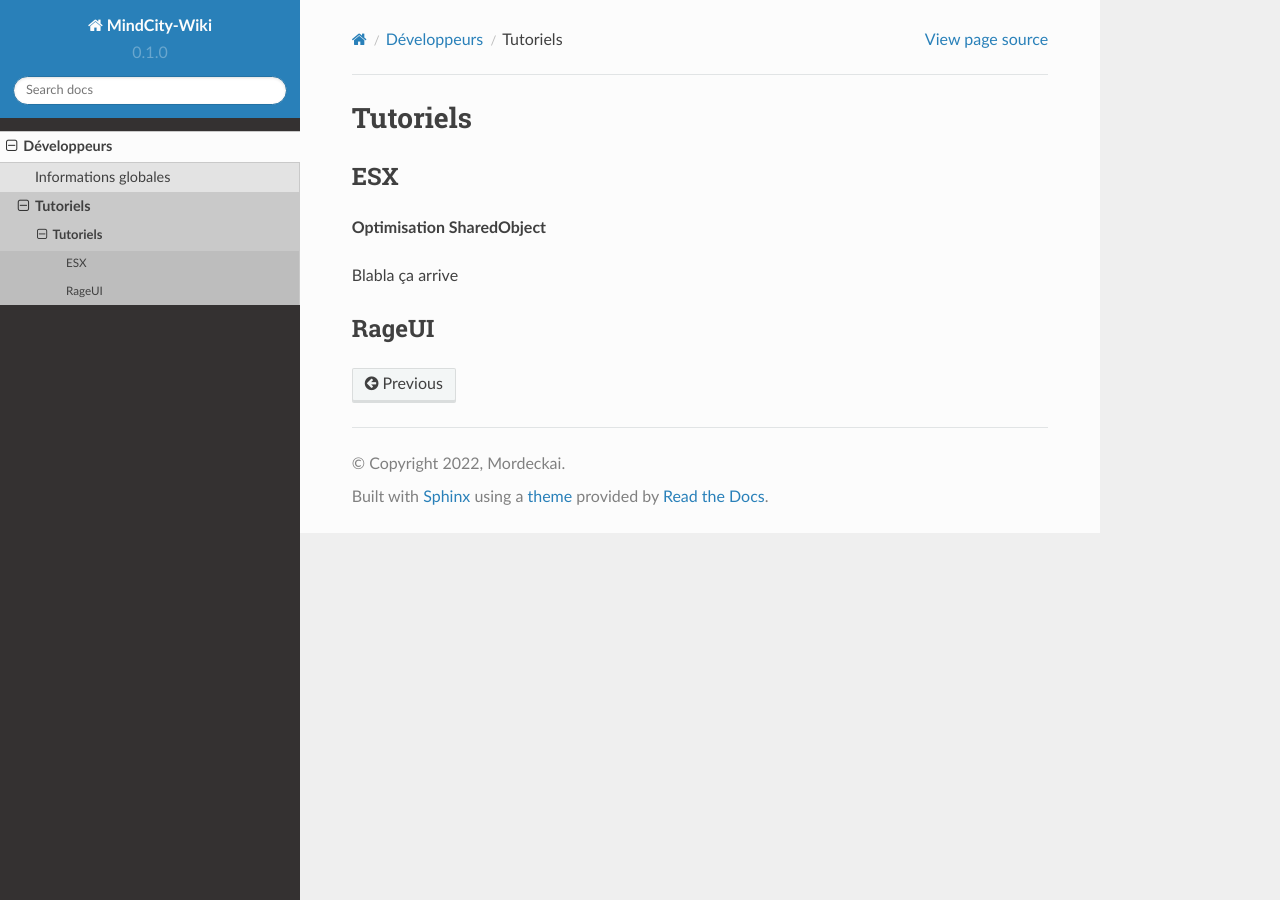
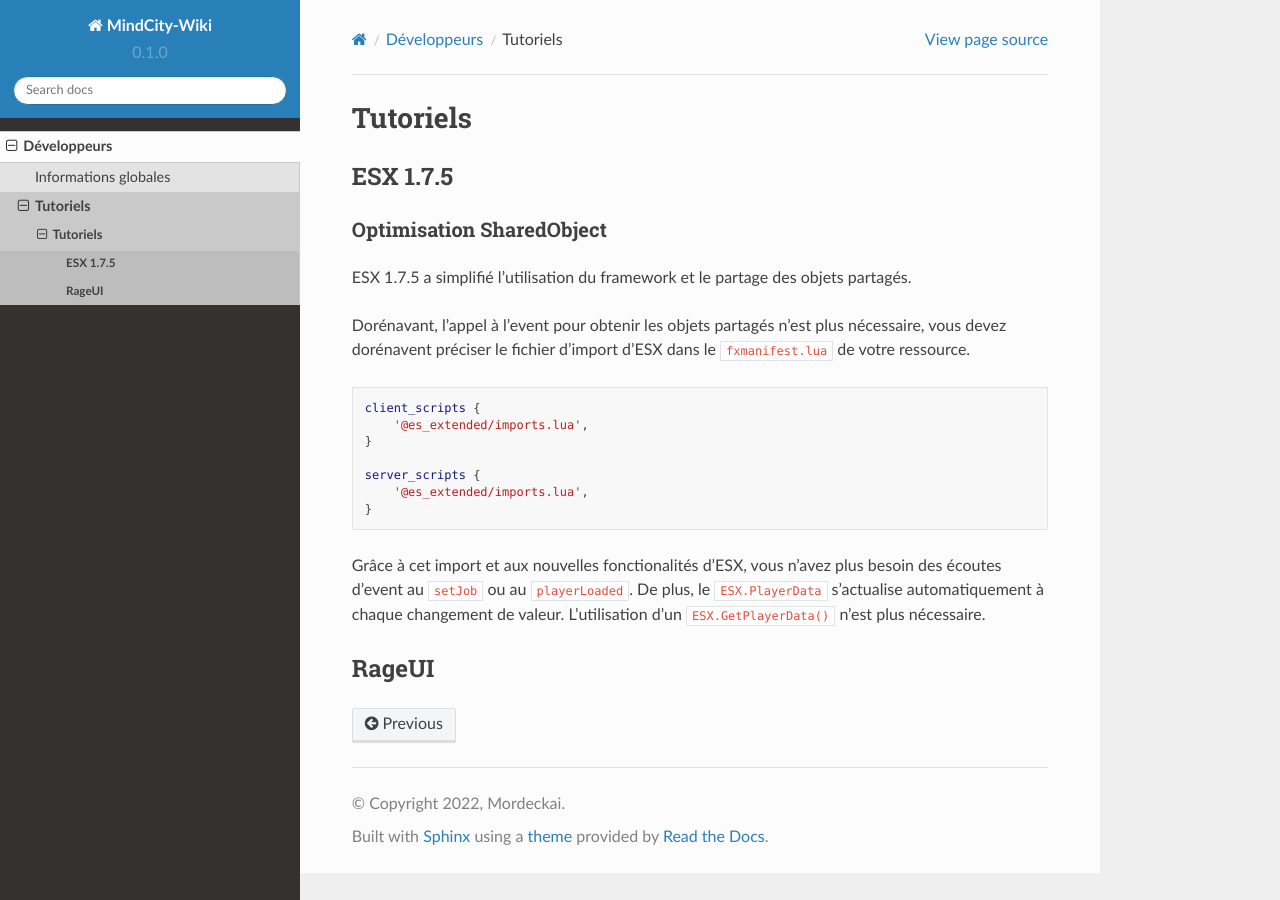
Before and after one commit to JustMordeckai/MindCity-Wiki, a Sphinx documentation site: the page built from docs/source/dev_tuto.rst, in a window 1280 px wide. Built offline with Sphinx 7.4.7 and the Read the Docs theme 2.0.0, drawn with Linux system fonts in a browser that asks for light colours.

Commit message:
Update dev_tuto.rst

```diff
--- a/docs/source/dev_tuto.rst
+++ b/docs/source/dev_tuto.rst
@@ -1,12 +1,29 @@
 Tutoriels
 =========
 
-ESX
----
+**ESX 1.7.5**
+-------------
 
-**Optimisation SharedObject**
+Optimisation SharedObject
+^^^^^^^^^^^^^^^^^^^^^^^^^
 
-Blabla ça arrive
+ESX 1.7.5 a simplifié l'utilisation du framework et le partage des objets partagés.
 
-RageUI
-------
+Dorénavant, l'appel à l'event pour obtenir les objets partagés n'est plus nécessaire,
+vous devez dorénavent préciser le fichier d'import d'ESX dans le ``fxmanifest.lua`` de votre ressource.
+
+.. code-block:: lua
+
+    client_scripts {
+        '@es_extended/imports.lua',
+    }
+
+    server_scripts {
+        '@es_extended/imports.lua',
+    }
+
+Grâce à cet import et aux nouvelles fonctionalités d'ESX, vous n'avez plus besoin des écoutes d'event au ``setJob`` ou au ``playerLoaded``.
+De plus, le ``ESX.PlayerData`` s'actualise automatiquement à chaque changement de valeur. L'utilisation d'un ``ESX.GetPlayerData()`` n'est plus nécessaire.
+
+**RageUI**
+----------
```
